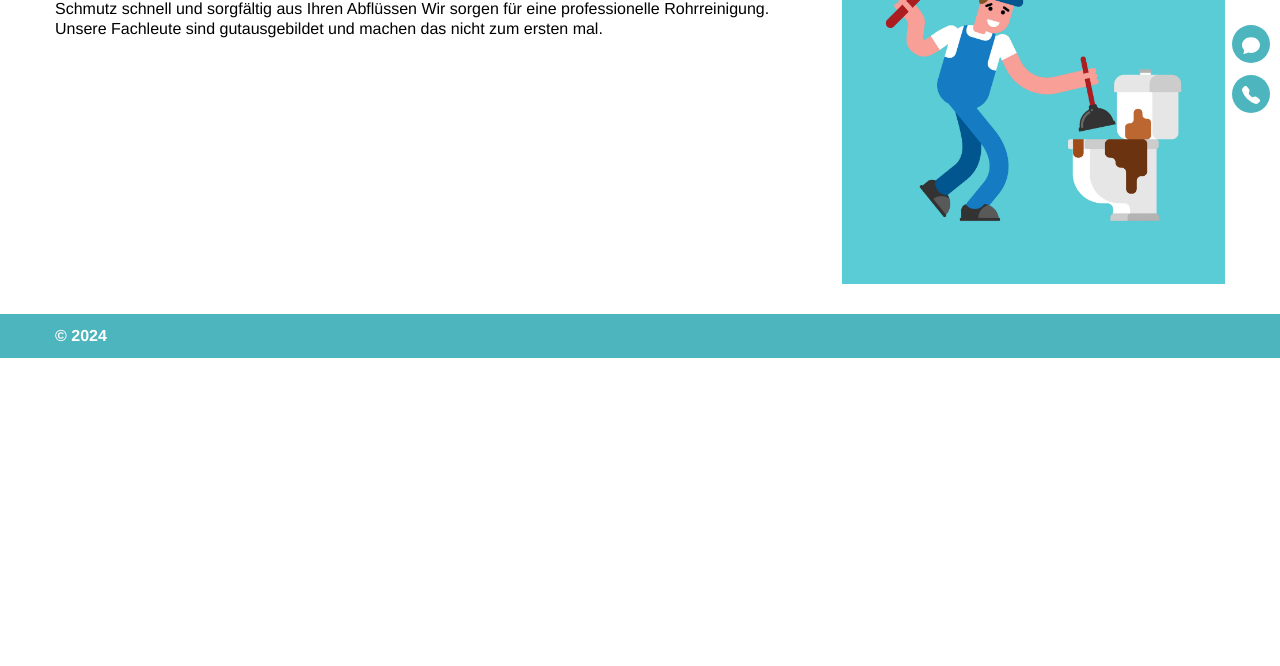
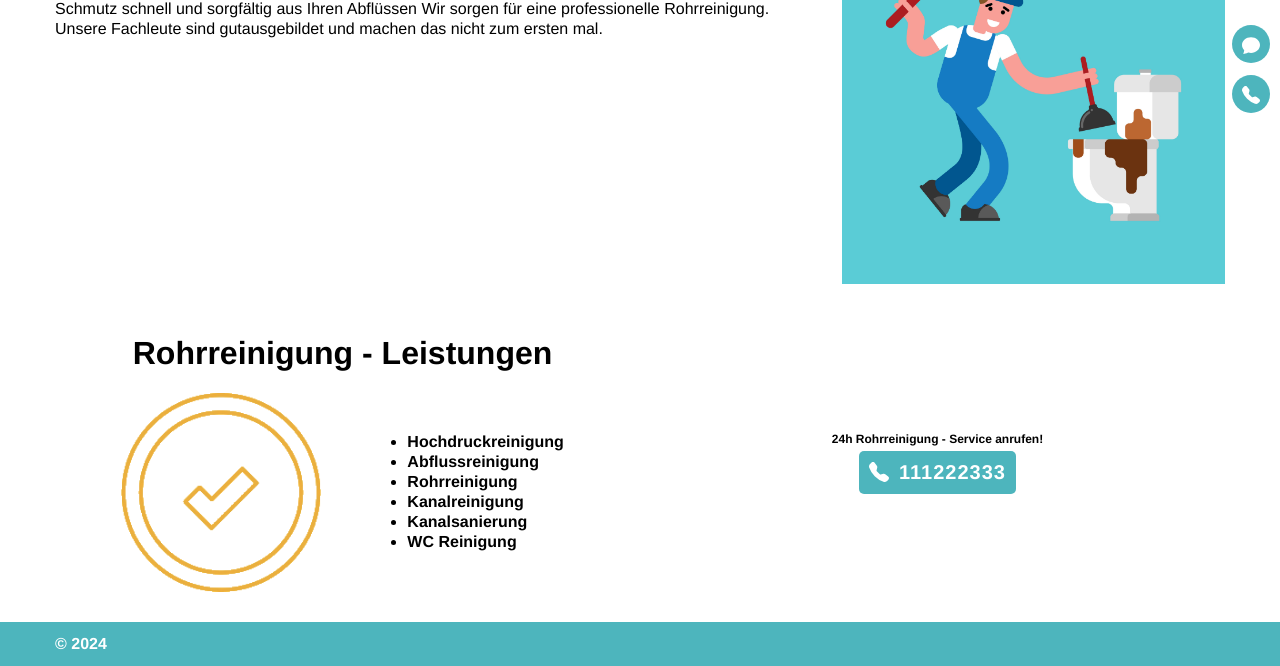
Before and after one commit to Igrok95Ronin/seo-at-sant-3, a website: page app/index.html in a window 1280 px wide. Shown: the part 667-1333 px from the top of the page. Before the commit the page ends 1025 px from the top, so only its background shows below. Drawn offline with Linux system fonts and the light colour scheme; files that its build step writes are made by us from their sources.

Commit message:
add: section cleaningServices

```diff
--- a/app/index.html
+++ b/app/index.html
@@ -98,7 +98,38 @@
                 </div>
             </div>
         </section>
-
+        <section class='cleaningServices' data-datasection="uniqueSection-3">
+            <div class='container-fluid'>
+                <div class='row'>
+                    <div class='col-12 container'>
+                        <div class='cleaningServices__box'>
+                            <div class="cleaningServices__left">
+                                <h2 class="cleaningServices__title">Rohrreinigung - Leistungen</h2>
+                                <div class="cleaningServices__inner">
+                                    <div class="cleaningServices__img-wrapper">
+                                        <img class="cleaningServices__img" src="./assets/img/BildschirmfotoOK.png" alt="Rohrreinigung - Leistungen">
+                                    </div>
+                                    <ul class="cleaningServices__ul">
+                                        <li>Hochdruckreinigung</li>
+                                        <li>Abflussreinigung</li>
+                                        <li>Rohrreinigung</li>
+                                        <li>Kanalreinigung</li>
+                                        <li>Kanalsanierung</li>
+                                        <li>WC Reinigung</li>
+                                    </ul>
+                                </div>
+                            </div>
+                            <div class="cleaningServices__right">
+                                <div class="cleaningServices__btn-wrapper">
+                                    <span class="cleaningServices__min-txt">24h Rohrreinigung - Service anrufen!</span>
+                                    <a class="cleaningServices__btn" href="tel:+111222333"><span>111222333</span></a>
+                                </div>
+                            </div>
+                        </div>
+                    </div>
+                </div>
+            </div>
+        </section>
 
 
         <section class='' data-datasection="uniqueSection-1">
--- /dev/null
+++ b/src/assets/scss/4_cleaningServices.scss
@@ -0,0 +1,51 @@
+.cleaningServices {
+    margin-top: 50px;
+}
+.cleaningServices__box {
+    display: grid;
+    grid-template-columns: repeat(2,1fr);
+    gap: 20px;
+}
+.cleaningServices__left {
+}
+.cleaningServices__title {
+    @include h2Title;
+}
+.cleaningServices__inner {
+    display: flex;
+    gap: 20px;
+    align-items: center;
+    justify-content: space-evenly;
+}
+.cleaningServices__img-wrapper {
+}
+.cleaningServices__img {
+    width: 100%;
+    height: 100%;
+    max-width: 200px;
+}
+.cleaningServices__ul {
+    list-style: disc;
+    font-weight: 700;
+    line-height: 20px;
+}
+.cleaningServices__right {
+    display: flex;
+    flex-direction: column;
+    align-items: center;
+    justify-content: center;
+}
+.cleaningServices__btn-wrapper {
+    display: flex;
+    flex-direction: column;
+    justify-content: center;
+    align-items: center;
+}
+.cleaningServices__min-txt {
+    font-size: 12px;
+    font-weight: 700;
+    margin-bottom: 5px;
+}
+.cleaningServices__btn {
+    @include btn;
+}
```
Also changed, not shown: src/index.html (+32 -1 lines), app/assets/css/style.min.css, app/assets/img/BildschirmfotoOK.png (added), src/assets/img/BildschirmfotoOK.png (added).
